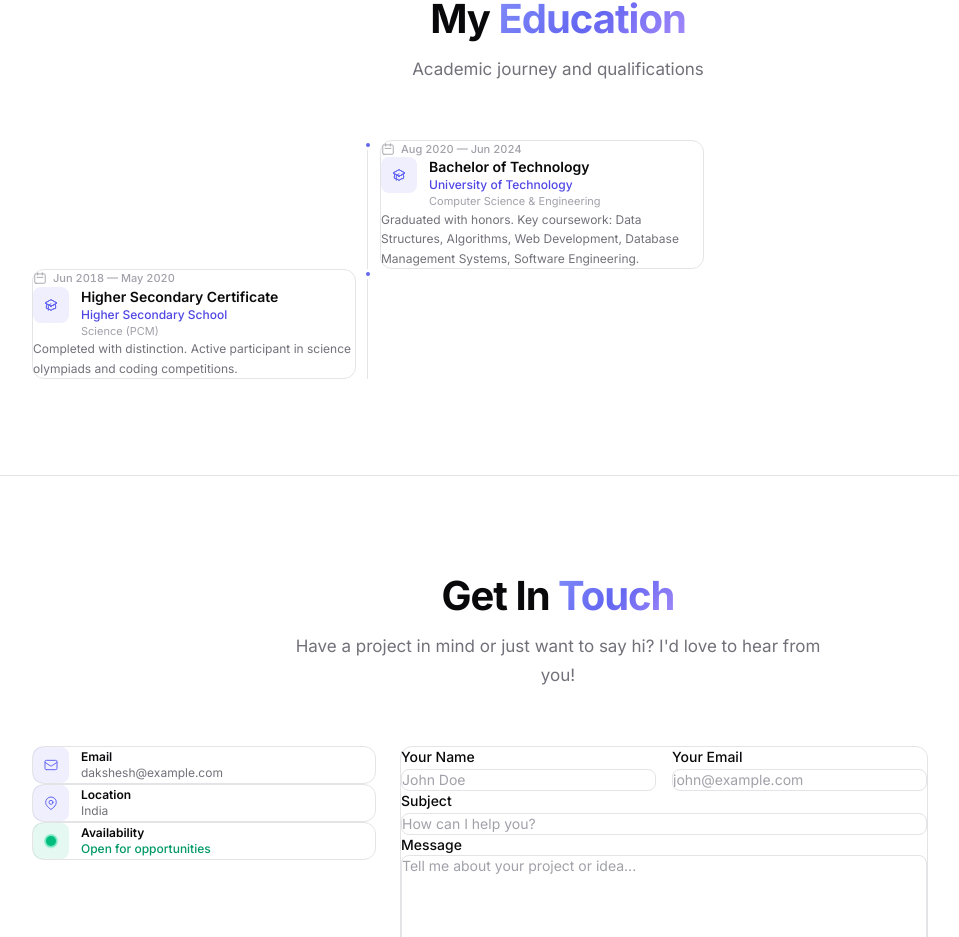
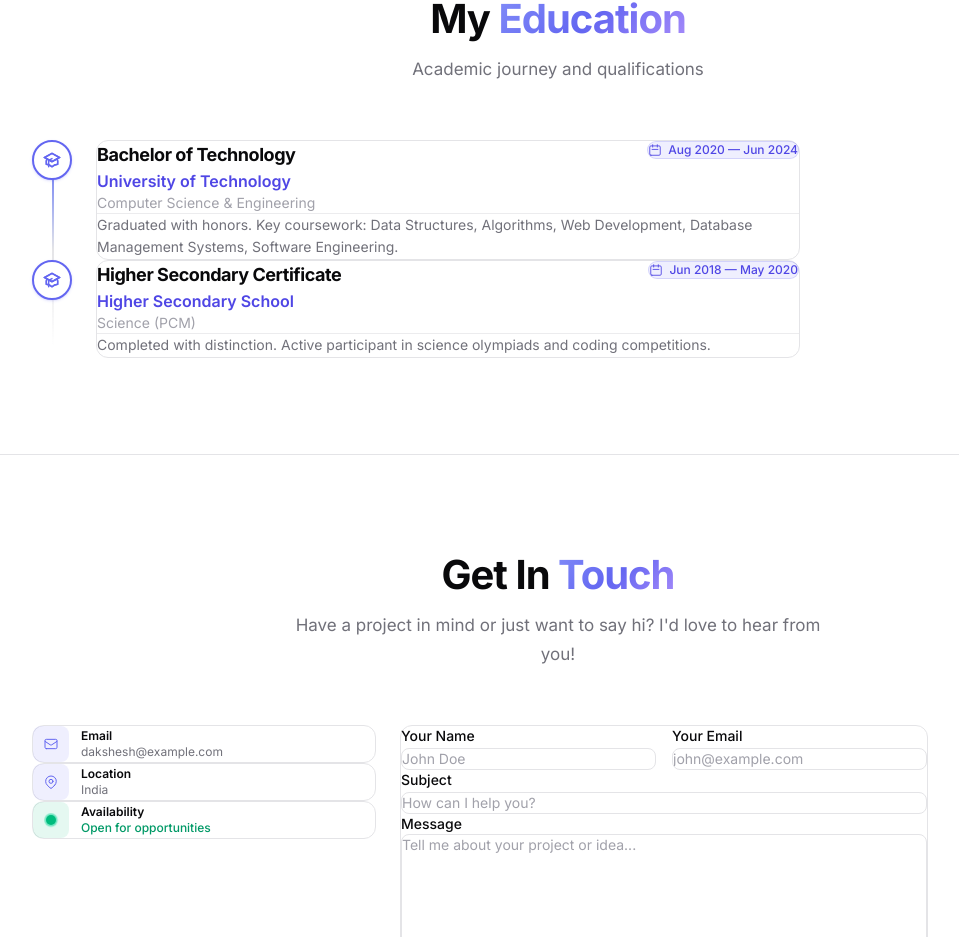
Before and after one commit to DaksheshR/Dakshesh-Portfolio, a Next.js app in the folder frontend/: page / in a window 1280 px wide. Shown: the part 2911-3848 px from the top of the page, without its empty margins (82-1041 px from the left). Built offline with nearby package versions, Linux system fonts and the light colour scheme; no server answers.

Commit message:
style: improve education section spacing and timeline card layout

```diff
--- a/frontend/src/components/sections/Education.tsx
+++ b/frontend/src/components/sections/Education.tsx
@@ -66,10 +66,11 @@ export default function Education({ data }: EducationProps) {
         </motion.div>
 
         {/* Timeline */}
-        <div className="relative max-w-2xl mx-auto">
-          {/* Vertical line */}
-          <div className="absolute left-4 md:left-1/2 md:-translate-x-px top-0 bottom-0 w-px bg-border-light dark:bg-border-dark" />
+        <div className="relative max-w-3xl mx-auto">
+          {/* Continuous vertical timeline line */}
+          <div className="absolute left-4 sm:left-5 top-3 bottom-3 w-0.5 bg-gradient-to-b from-primary-500 via-border-light dark:via-border-dark to-transparent" />
 
+          <div className="space-y-8 sm:space-y-10">
             {entries.map((entry, index) => (
               <motion.div
                 key={entry.id}
@@ -77,23 +78,61 @@ export default function Education({ data }: EducationProps) {
                 whileInView={{ opacity: 1, y: 0 }}
                 viewport={{ once: true, margin: "-50px" }}
                 transition={{ duration: 0.4, delay: index * 0.1 }}
-              className={`relative flex items-start gap-6 mb-10 ${
-                index % 2 === 0 ? "md:flex-row" : "md:flex-row-reverse"
-              }`}
+                className="relative flex items-start gap-4 sm:gap-6"
               >
-              {/* Timeline dot */}
-              <div className="absolute left-4 md:left-1/2 -translate-x-1/2 w-2.5 h-2.5 rounded-full bg-primary-500 border-[3px] border-surface-light dark:border-surface-dark z-10 mt-2" />
-
-              {/* Spacer for layout */}
-              <div className="hidden md:block md:w-1/2" />
+                {/* Timeline Node / Icon badge */}
+                <div className="relative z-10 flex-shrink-0 mt-1">
+                  <div className="w-8 h-8 sm:w-10 sm:h-10 rounded-full bg-surface-light dark:bg-surface-card-dark border-2 border-primary-500 flex items-center justify-center shadow-sm shadow-primary-500/20">
+                    {entry.logo ? (
+                      /* eslint-disable-next-line @next/next/no-img-element */
+                      <img
+                        src={entry.logo}
+                        alt={entry.institution}
+                        className="w-full h-full rounded-full object-cover p-0.5"
+                      />
+                    ) : (
+                      <svg
+                        className="w-4 h-4 sm:w-5 sm:h-5 text-primary-500"
+                        fill="none"
+                        viewBox="0 0 24 24"
+                        stroke="currentColor"
+                        strokeWidth={1.75}
+                      >
+                        <path d="M12 14l9-5-9-5-9 5 9 5z" />
+                        <path d="M12 14l6.16-3.422a12.083 12.083 0 01.665 6.479A11.952 11.952 0 0012 20.055a11.952 11.952 0 00-6.824-2.998 12.078 12.078 0 01.665-6.479L12 14z" />
+                        <path
+                          strokeLinecap="round"
+                          strokeLinejoin="round"
+                          d="M12 14l9-5-9-5-9 5 9 5zm0 0l6.16-3.422a12.083 12.083 0 01.665 6.479A11.952 11.952 0 0012 20.055a11.952 11.952 0 00-6.824-2.998 12.078 12.078 0 01.665-6.479L12 14zm-4 6v-7.5l4-2.222"
+                        />
+                      </svg>
+                    )}
+                  </div>
+                </div>
 
                 {/* Content card */}
-              <div className="ml-10 md:ml-0 md:w-1/2 md:px-6">
-                <Card hover>
-                  {/* Date range */}
-                  <div className="flex items-center gap-1.5 mb-3">
+                <div className="flex-1 min-w-0">
+                  <Card hover className="p-6 sm:p-7">
+                    {/* Header: Degree, Institution, and Date badge */}
+                    <div className="flex flex-col sm:flex-row sm:items-start sm:justify-between gap-3 mb-4">
+                      <div className="space-y-1">
+                        <h3 className="text-base sm:text-lg font-bold text-text-primary-light dark:text-text-primary-dark tracking-tight">
+                          {entry.degree}
+                        </h3>
+                        <p className="text-sm sm:text-base font-semibold text-primary-600 dark:text-primary-400">
+                          {entry.institution}
+                        </p>
+                        {entry.field_of_study && (
+                          <p className="text-xs sm:text-sm text-text-muted-light dark:text-text-muted-dark">
+                            {entry.field_of_study}
+                          </p>
+                        )}
+                      </div>
+
+                      {/* Date pill badge */}
+                      <div className="inline-flex items-center gap-1.5 px-3 py-1 rounded-full bg-primary-500/10 text-primary-600 dark:text-primary-400 border border-primary-500/20 text-xs font-medium self-start whitespace-nowrap">
                         <svg
-                      className="w-3.5 h-3.5 text-text-muted-light dark:text-text-muted-dark"
+                          className="w-3.5 h-3.5"
                           fill="none"
                           viewBox="0 0 24 24"
                           stroke="currentColor"
@@ -105,57 +144,20 @@ export default function Education({ data }: EducationProps) {
                             d="M8 7V3m8 4V3m-9 8h10M5 21h14a2 2 0 002-2V7a2 2 0 00-2-2H5a2 2 0 00-2 2v12a2 2 0 002 2z"
                           />
                         </svg>
-                    <span className="text-[11px] font-medium text-text-muted-light dark:text-text-muted-dark tabular-nums">
+                        <span>
                           {formatDate(entry.start_date)} —{" "}
                           {entry.end_date ? formatDate(entry.end_date) : "Present"}
                         </span>
                       </div>
+                    </div>
 
-                  {/* Institution info */}
-                  <div className="flex items-start gap-3 mb-3">
-                    {entry.logo ? (
-                      /* eslint-disable-next-line @next/next/no-img-element */
-                      <img
-                        src={entry.logo}
-                        alt={entry.institution}
-                        className="w-9 h-9 rounded-lg object-cover"
-                      />
-                    ) : (
-                      <div className="w-9 h-9 rounded-lg bg-primary-500/10 flex items-center justify-center flex-shrink-0">
-                        <svg
-                          className="w-4 h-4 text-primary-500"
-                          fill="none"
-                          viewBox="0 0 24 24"
-                          stroke="currentColor"
-                          strokeWidth={1.5}
-                        >
-                          <path d="M12 14l9-5-9-5-9 5 9 5z" />
-                          <path d="M12 14l6.16-3.422a12.083 12.083 0 01.665 6.479A11.952 11.952 0 0012 20.055a11.952 11.952 0 00-6.824-2.998 12.078 12.078 0 01.665-6.479L12 14z" />
-                          <path
-                            strokeLinecap="round"
-                            strokeLinejoin="round"
-                            d="M12 14l9-5-9-5-9 5 9 5zm0 0l6.16-3.422a12.083 12.083 0 01.665 6.479A11.952 11.952 0 0012 20.055a11.952 11.952 0 00-6.824-2.998 12.078 12.078 0 01.665-6.479L12 14zm-4 6v-7.5l4-2.222"
-                          />
-                        </svg>
-                      </div>
-                    )}
-                    <div>
-                      <h3 className="text-sm font-semibold text-text-primary-light dark:text-text-primary-dark">
-                        {entry.degree}
-                      </h3>
-                      <p className="text-xs text-primary-600 dark:text-primary-400 font-medium">
-                        {entry.institution}
-                      </p>
-                      <p className="text-[11px] text-text-muted-light dark:text-text-muted-dark">
-                        {entry.field_of_study}
+                    {/* Description / CGPA / Details */}
+                    {entry.description && (
+                      <div className="pt-3.5 border-t border-border-light/70 dark:border-border-dark/70">
+                        <p className="text-xs sm:text-sm text-text-secondary-light dark:text-text-secondary-dark leading-relaxed whitespace-pre-line font-normal">
+                          {entry.description}
                         </p>
                       </div>
-                  </div>
-
-                  {entry.description && (
-                    <p className="text-xs text-text-secondary-light dark:text-text-secondary-dark leading-relaxed">
-                      {entry.description}
-                    </p>
                     )}
                   </Card>
                 </div>
@@ -163,6 +165,7 @@ export default function Education({ data }: EducationProps) {
             ))}
           </div>
         </div>
+      </div>
     </section>
   );
 }
```
Lines whose indentation alone changed are shown as unchanged.
